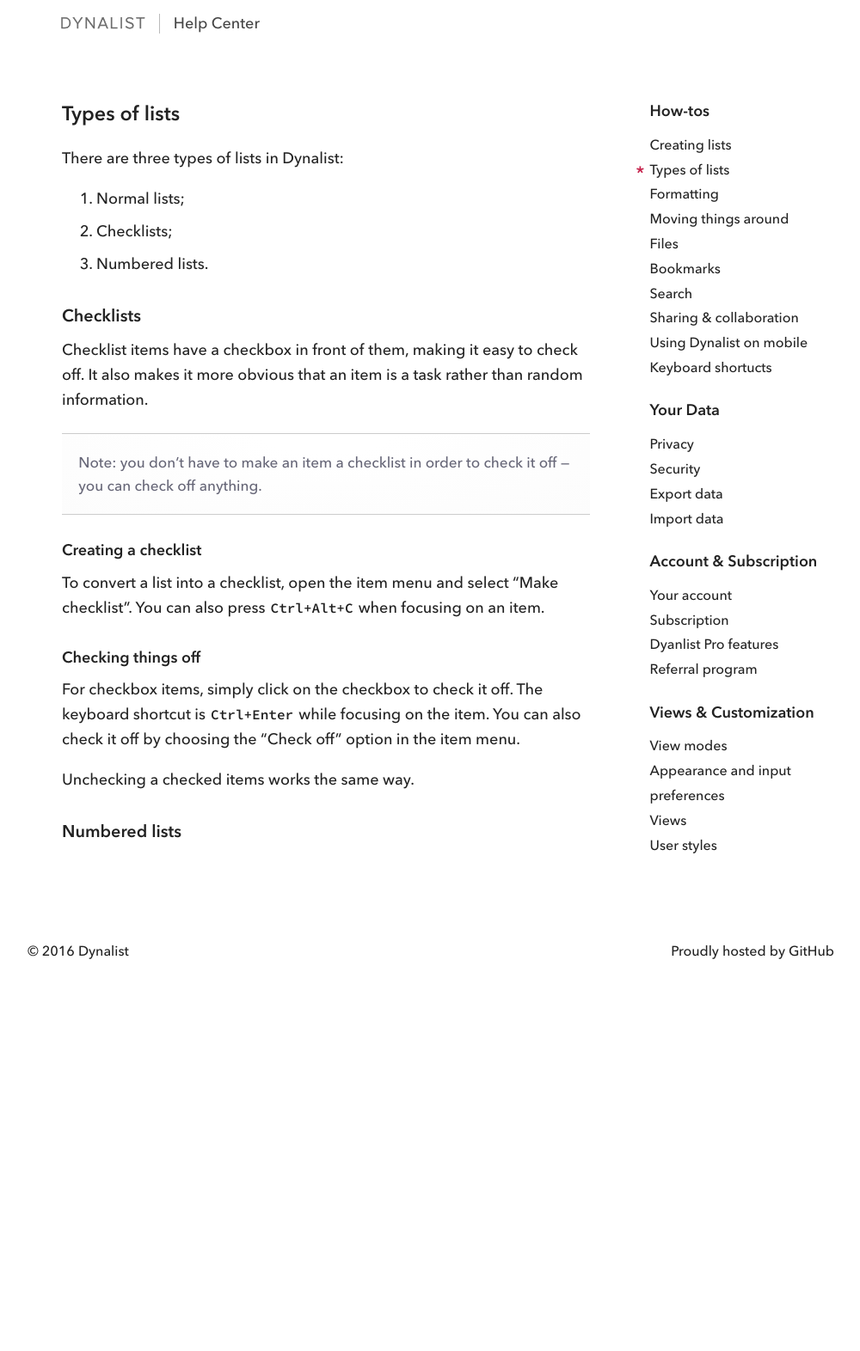
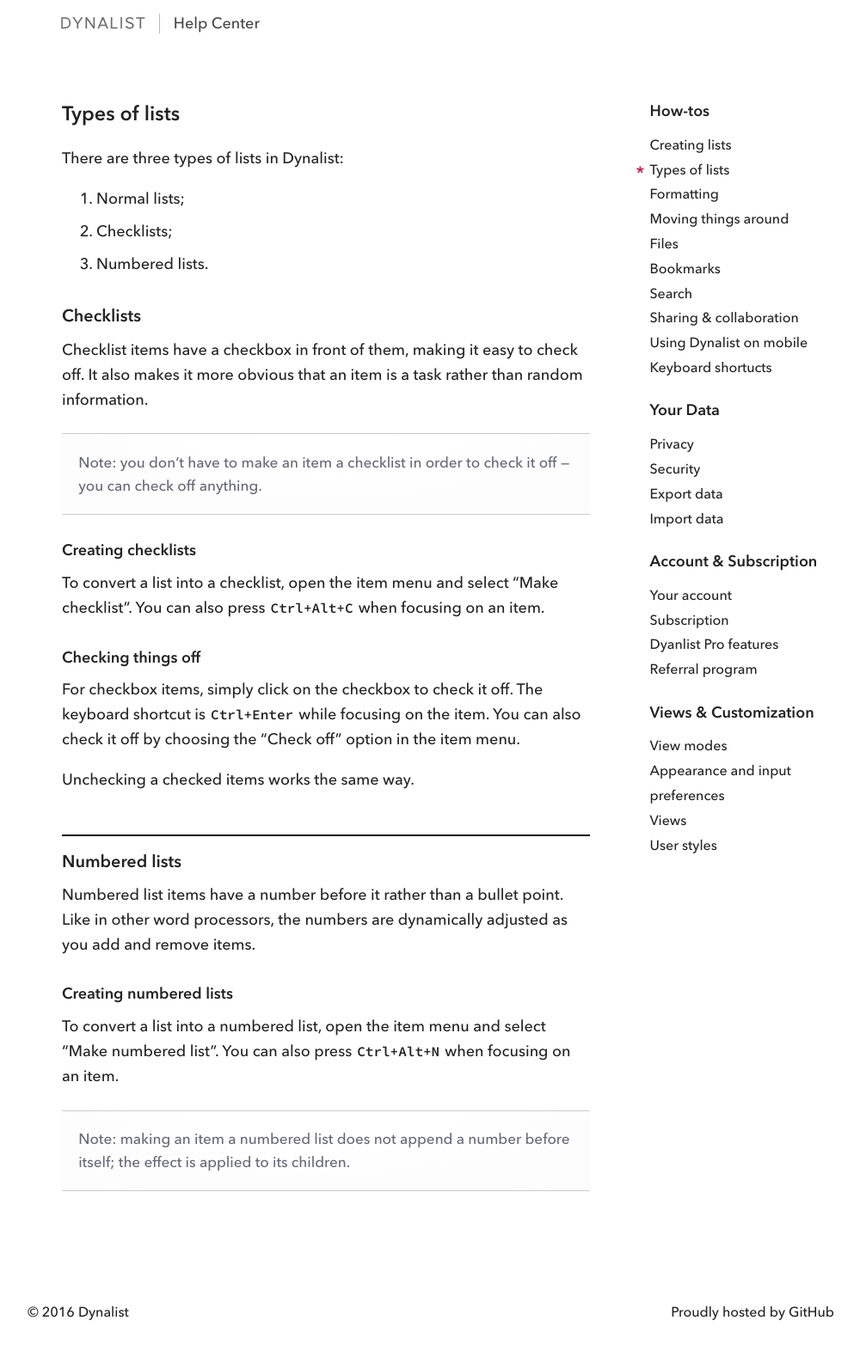
Before and after one commit to mdrain/dynalist-help, a Jekyll site: the page built from _articles/list-types.md, in a window 1280 px wide. Shown: the whole page at 86% size, without its empty margins (139-1139 px from the left). Built offline with Jekyll 4.4.1, drawn with Linux system fonts in a browser that asks for light colours; before the commit the page ends 1152 px from its top, so only the background shows below that.

Commit message:
Added numbered list guide

```diff
--- a/_articles/list-types.md
+++ b/_articles/list-types.md
@@ -16,7 +16,7 @@
 
 > Note: you don't have to make an item a checklist in order to check it off — you can check off anything.
 
-#### Creating a checklist
+#### Creating checklists
 
 To convert a list into a checklist, open the item menu and select "Make checklist". You can also press `Ctrl+Alt+C` when focusing on an item.
 
@@ -28,3 +28,11 @@
 
 
 ### Numbered lists
+
+Numbered list items have a number before it rather than a bullet point. Like in other word processors, the numbers are dynamically adjusted as you add and remove items.
+
+#### Creating numbered lists
+
+To convert a list into a numbered list, open the item menu and select "Make numbered list". You can also press `Ctrl+Alt+N` when focusing on an item.
+
+> Note: making an item a numbered list does not append a number before itself; the effect is applied to its children.
--- a/_sass/_style.scss
+++ b/_sass/_style.scss
@@ -361,6 +361,14 @@
 
   h2, h3, h4, h5, h6 { margin: 1.6em 0 -0.5em 0; }
 
+  h3 {
+    &:not(:first-of-type) {
+      padding-top: 1rem;
+      margin-top: 3rem;
+      border-top: 2px solid #000;
+    }
+  }
+
   ul li {
 
     p { margin: 0; }
```
